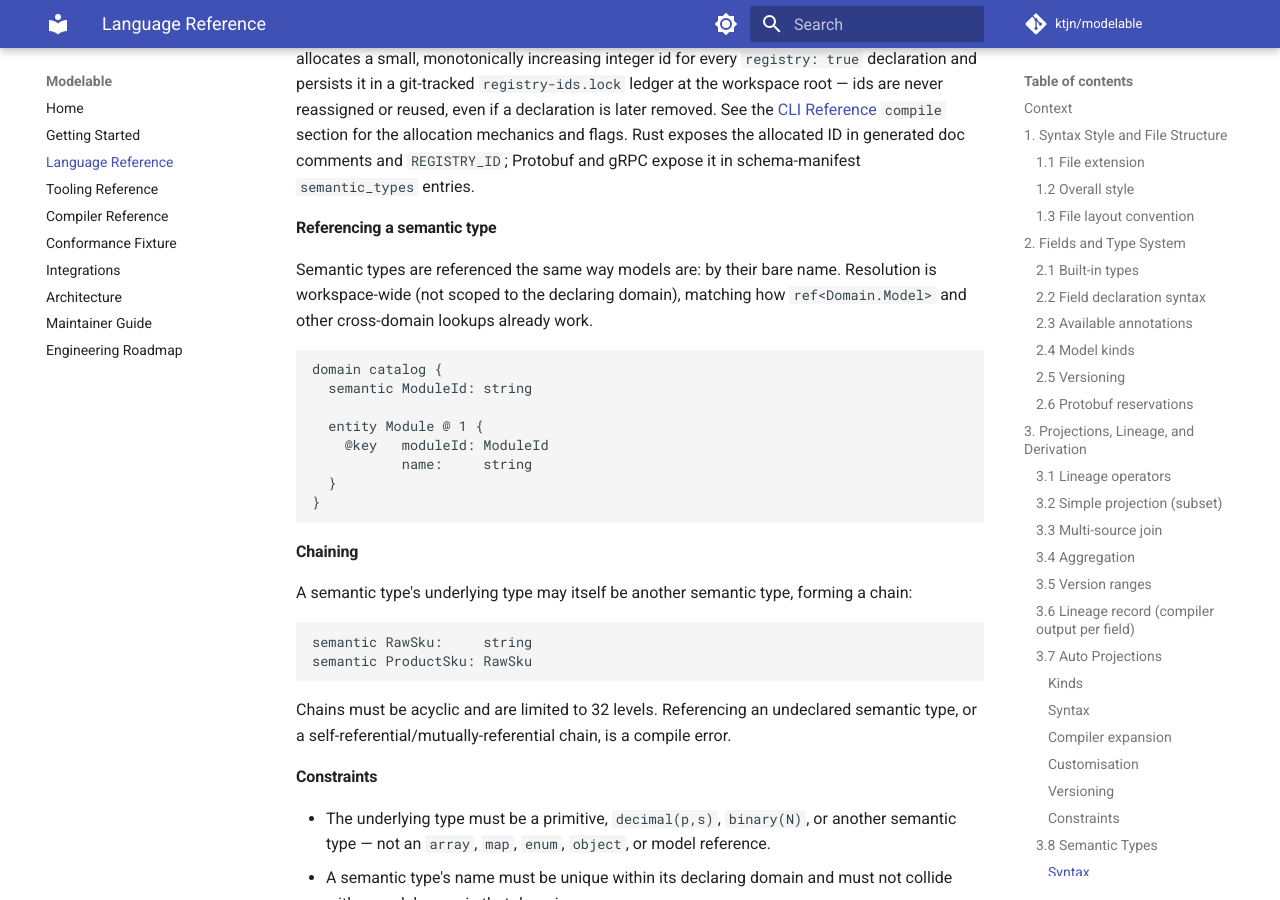
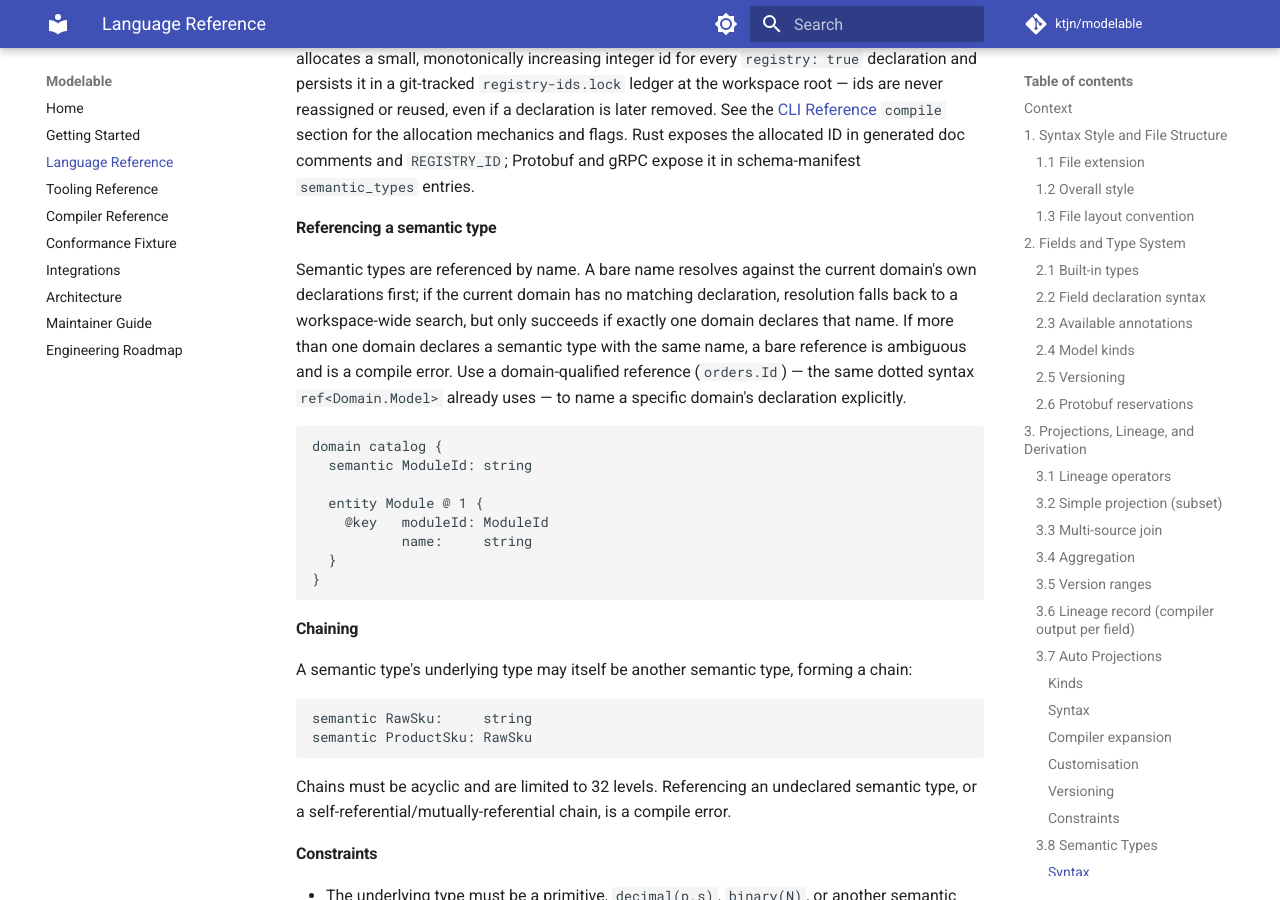
Before and after one commit to ktjn/modelable, an MkDocs documentation site: the page built from docs/language-reference.md, in a window 1280 px wide and 900 px high, scrolled down 10876 px. Built offline with MkDocs 1.6.1 and Material for MkDocs 9.7.7, drawn with Linux system fonts in a browser that asks for light colours; comment, search, counter and statistics services are not loaded.

Commit message:
docs: correct semantic-type resolution description to match Slice A4
The previous text documented the exact bug this slice fixes as
intended behavior ("resolution is workspace-wide, not scoped to the
declaring domain"). Describe the actual rules: current-domain-first,
workspace-wide fallback only when unambiguous, and the new
domain-qualified reference syntax.

Co-Authored-By: Claude Sonnet 5 <noreply@anthropic.com>

````diff
--- a/docs/language-reference.md
+++ b/docs/language-reference.md
@@ -431,7 +431,7 @@ and `REGISTRY_ID`; Protobuf and gRPC expose it in schema-manifest
 
 #### Referencing a semantic type
 
-Semantic types are referenced the same way models are: by their bare name. Resolution is workspace-wide (not scoped to the declaring domain), matching how `ref<Domain.Model>` and other cross-domain lookups already work.
+Semantic types are referenced by name. A bare name resolves against the current domain's own declarations first; if the current domain has no matching declaration, resolution falls back to a workspace-wide search, but only succeeds if exactly one domain declares that name. If more than one domain declares a semantic type with the same name, a bare reference is ambiguous and is a compile error. Use a domain-qualified reference (`orders.Id`) — the same dotted syntax `ref<Domain.Model>` already uses — to name a specific domain's declaration explicitly.
 
 ```mdl
 domain catalog {
````
